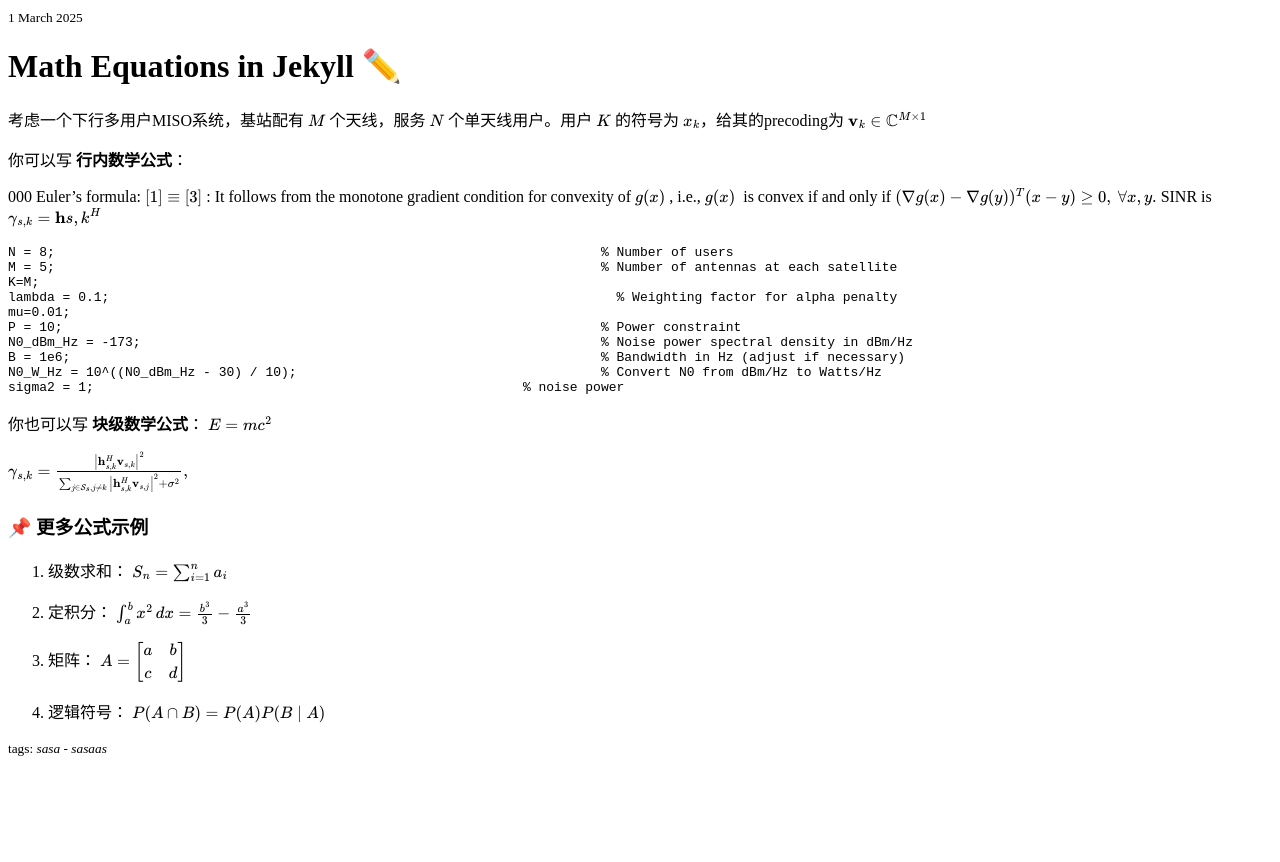
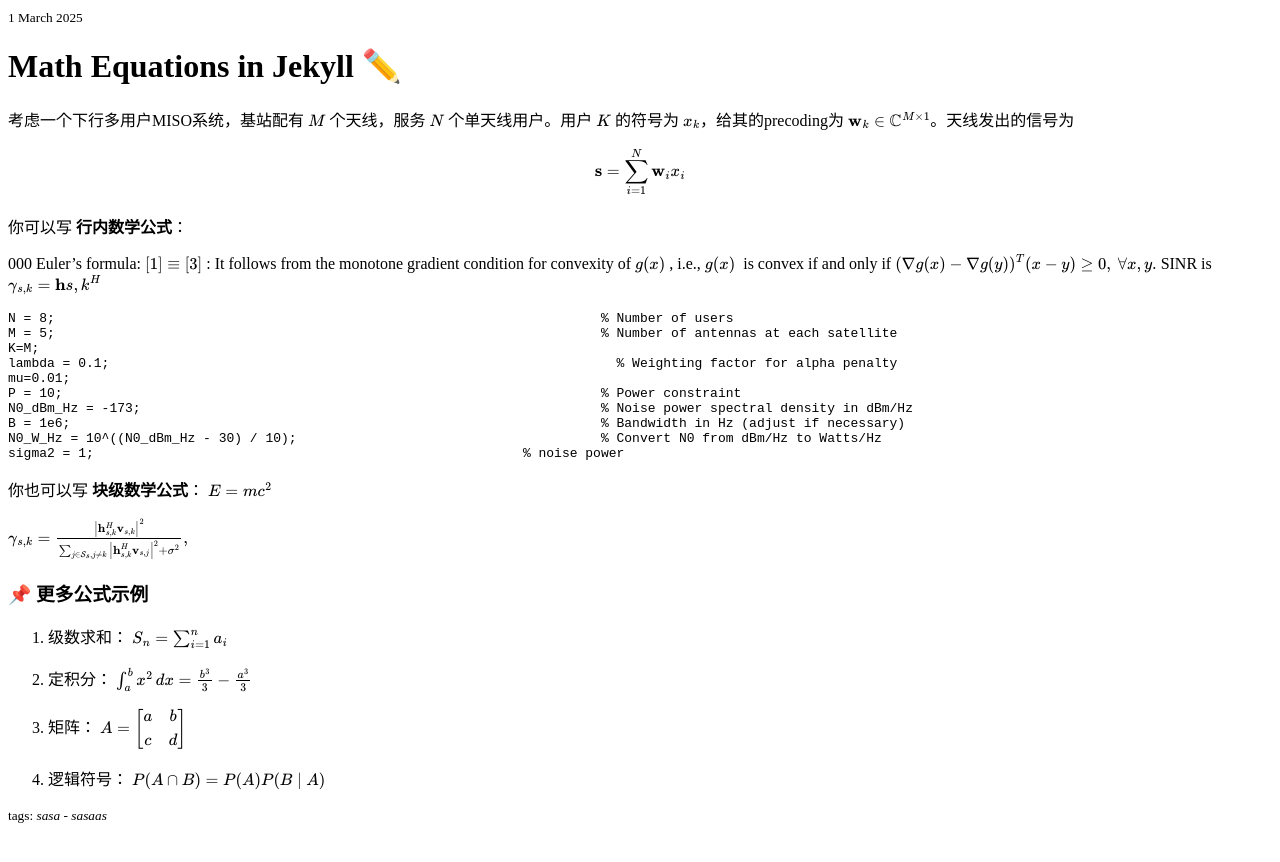
Before and after one commit to wq2li/wq2li.github.io, a Jekyll site: the page built from _posts/2025-03-01-my-first-post.md, in a window 1280 px wide. Shown: the top 862 px of the page. Built offline with Jekyll 4.4.1, drawn with Linux system fonts in a browser that asks for light colours; formulas are drawn with MathJax 3.

Commit message:
Update 2025-03-01-my-first-post.md

```diff
--- a/_posts/2025-03-01-my-first-post.md
+++ b/_posts/2025-03-01-my-first-post.md
@@ -7,7 +7,11 @@ tags: ['sasa','sasaas']
 
 # Math Equations in Jekyll ✏️
 
-考虑一个下行多用户MISO系统，基站配有 $ M $ 个天线，服务 $ N $ 个单天线用户。用户 $K$ 的符号为 $x_k$，给其的precoding为 $ \mathbf{v}_k \in \mathbb{C}^{M \times 1} $
+考虑一个下行多用户MISO系统，基站配有 $ M $ 个天线，服务 $ N $ 个单天线用户。用户 $K$ 的符号为 $x_k$，给其的precoding为 $ \mathbf{w}_k \in \mathbb{C}^{M \times 1} $。天线发出的信号为
+
+$$
+\mathbf{s}=\sum_{i=1}^N \mathbf{w}_i x_i
+$$
 
 你可以写 **行内数学公式**：
 
```
